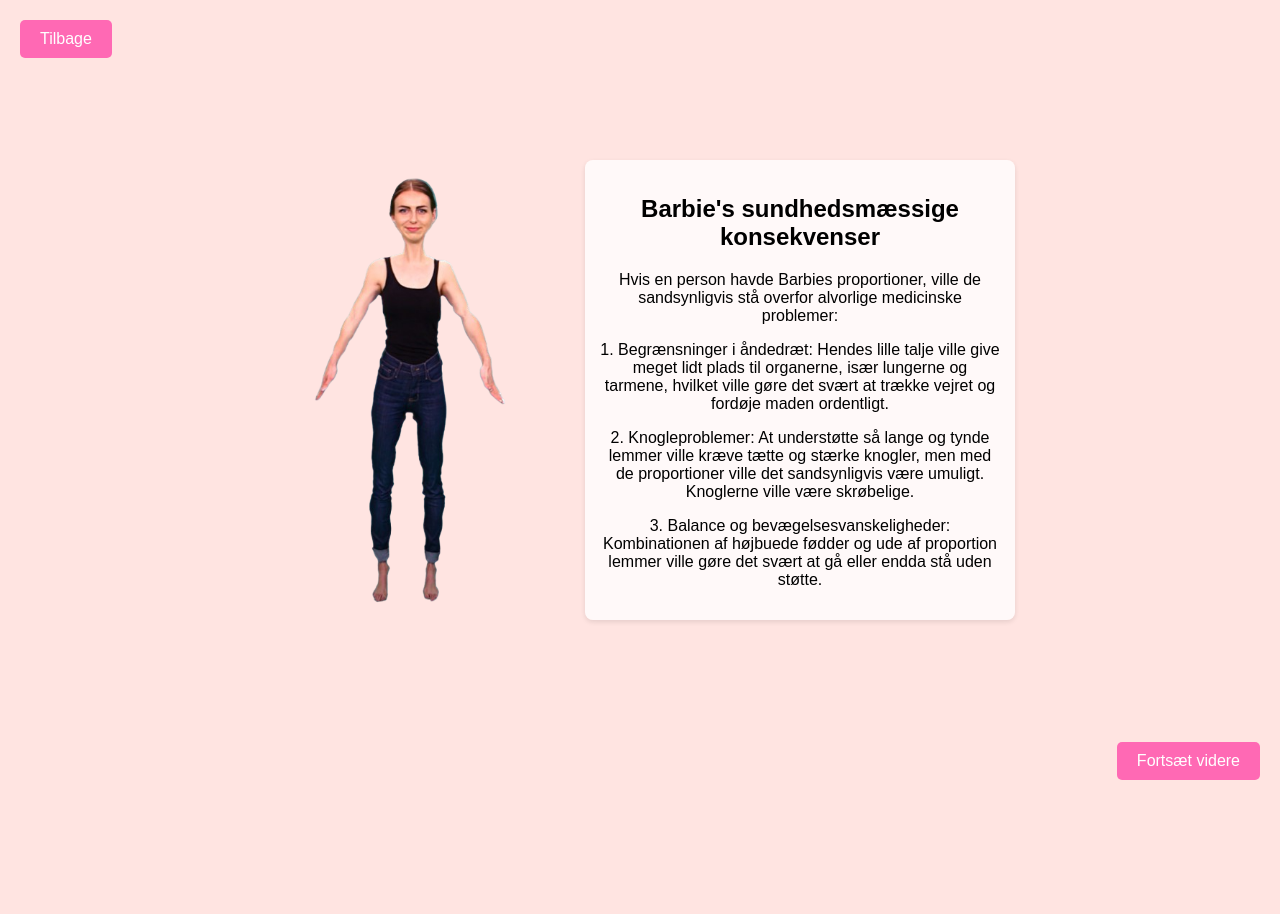
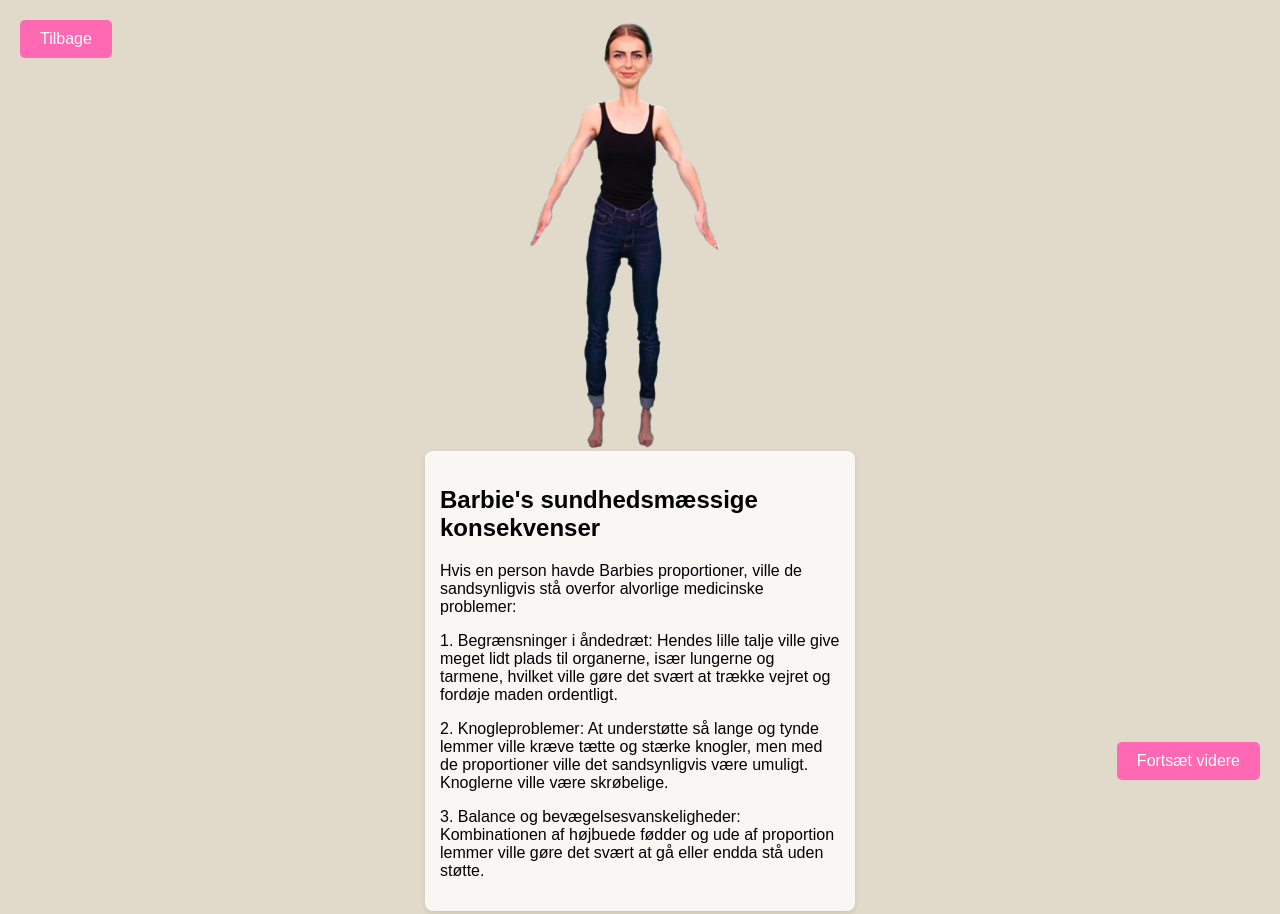
Before and after one commit to NikolineSchmidt/steno, a plain HTML site: page barbieto.html in a window 1280 px wide. Before the commit the page ends 800 px from the top, so only its background shows below. Drawn offline with Linux system fonts and the light colour scheme.

Commit message:
barbie to ændringe r

```diff
--- a/css/barbieto.css
+++ b/css/barbieto.css
@@ -4,10 +4,10 @@ body {
     align-items: center;
     justify-content: center;
     font-family: Arial, sans-serif;
-    height: 100vh;
     margin: 0;
+    padding-bottom: 50px;
     text-align: center;
-    background-color: #ffe4e1;
+    background-color: #E1DACA;
 }
 
 .redirect-button {
@@ -46,9 +46,11 @@ body {
 
 .container {
     display: flex;
+    flex-direction: column;
     align-items: center;
-    justify-content: center;
     margin-bottom: 20px;
+    margin-top: 20px;
+    text-align: left;
 }
 
 .image {
@@ -63,6 +65,7 @@ body {
     padding: 15px;
     border-radius: 8px;
     box-shadow: 0 2px 5px rgba(0, 0, 0, 0.1);
+    text-align: left;
 }
 
 @media (max-width: 600px) {
```
Also changed, not shown: barbieto.html (+0 -1 lines).
